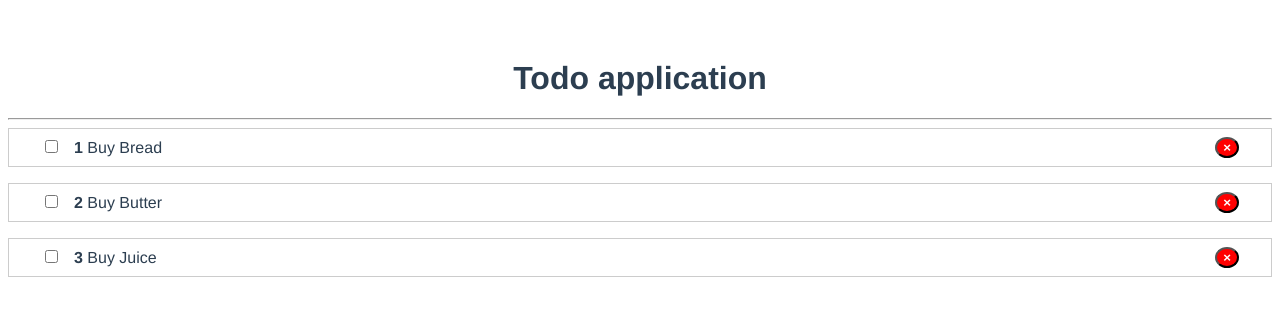
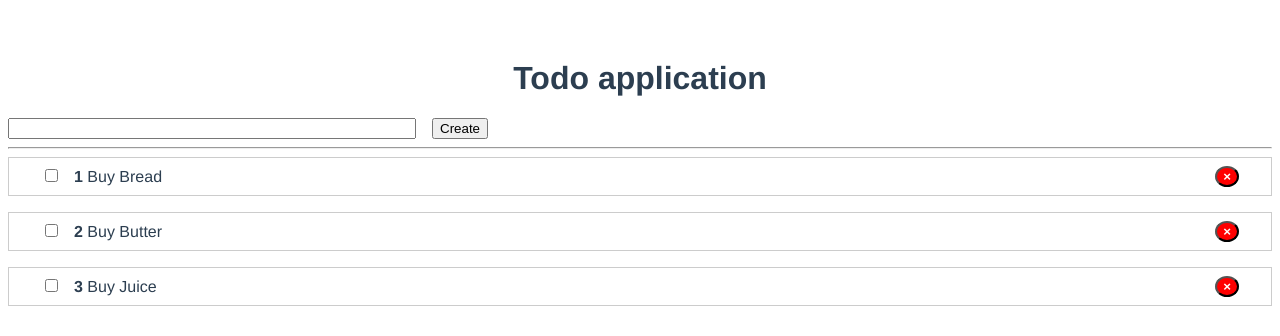
Before and after one commit to Timur11timur/vuejs2, a Vue app: page / in a window 1280 px wide. Shown: the top 336 px of the page. Built offline with nearby package versions, Linux system fonts and the light colour scheme.

Commit message:
Add Add Todo component

```diff
--- a/src/App.vue
+++ b/src/App.vue
@@ -1,13 +1,19 @@
 <template>
   <div id="app">
     <h1>Todo application</h1>
+    <AddTodo
+        v-on:add-todo="addTodo"/>
     <hr />
-    <TodoList v-bind:todos="todos" />
+    <TodoList
+        v-bind:todos="todos"
+        @remove-todo="removeTodo"
+    />
   </div>
 </template>
 
 <script>
 import TodoList from '@/components/TodoList'
+import AddTodo from '@/components/AddTodo'
 export default {
   name: 'App',
   data() {
@@ -19,8 +25,16 @@ export default {
       ]
     }
   },
+  methods: {
+    removeTodo(id) {
+      this.todos = this.todos.filter(t => t.id !== id);
+    },
+    addTodo(obj) {
+      this.todos.push(obj);
+    }
+  },
   components: {
-    TodoList
+    TodoList, AddTodo
   }
 }
 </script>
--- /dev/null
+++ b/src/components/AddTodo.vue
@@ -0,0 +1,39 @@
+<template>
+  <form @submit.prevent="onSubmit">
+    <input type="text" v-model="title">
+    <button type="submit">Create</button>
+  </form>
+</template>
+
+<script>
+export default {
+  data() {
+    return {
+      title: ''
+    }
+  },
+  methods: {
+    onSubmit() {
+      if (this.title.trim()) {
+        const newTodo = {
+          id: Date.now(),
+          title: this.title,
+          completed: false
+        }
+
+        this.$emit('add-todo', newTodo);
+
+        this.title = '';
+      }
+    }
+  }
+}
+</script>
+<style scoped>
+form {
+  display: flex;
+}
+input {
+  width: 400px;
+}
+</style>
--- a/src/components/TodoItem.vue
+++ b/src/components/TodoItem.vue
@@ -5,7 +5,9 @@
       <strong>{{ todo.id }}</strong>
       {{ todo.title }}
     </span>
-    <button class="rm" v-on:click="$emit('remove-todo', todo.id)">&times;</button>
+    <button class="rm"
+            v-on:click="$emit('remove-todo', todo.id)"
+    >&times;</button>
   </li>
 </template>
 
--- a/src/components/TodoList.vue
+++ b/src/components/TodoList.vue
@@ -2,9 +2,9 @@
   <div>
     <ul>
       <TodoItem
-      v-for="todo in todos"
-      v-bind:todo="todo"
-      v-on:remove-todo="removeTodo"
+        v-for="todo in todos"
+        v-bind:todo="todo"
+        v-on:remove-todo="removeTodo"
       />
     </ul>
   </div>
@@ -20,7 +20,7 @@ export default {
   },
   methods: {
     removeTodo(id) {
-      console.log(id);
+      this.$emit('remove-todo', id);
     }
   }
 }
```
